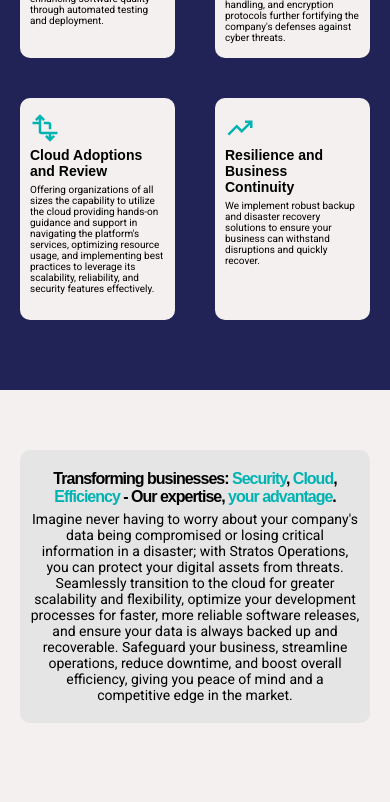
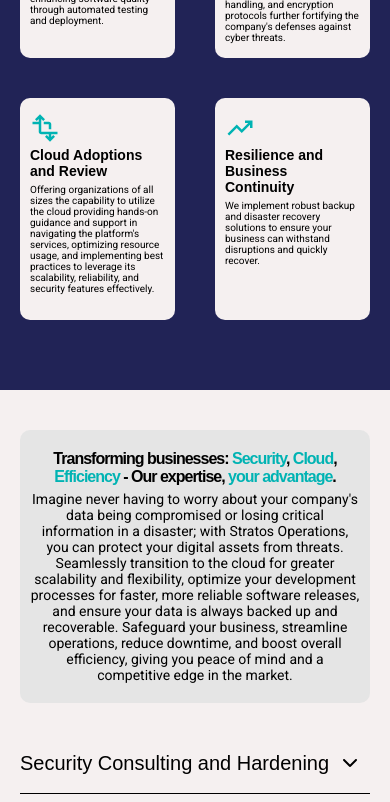
Before and after one commit to propitive/stratos-ops, a React (Create React App) app: page / in a window 390 px wide. Shown: the part 1156-1958 px from the top of the page. Built offline with nearby package versions, Linux system fonts and the light colour scheme; a web font is replaced by a local one.

Commit message:
main services text responsive now

```diff
--- a/src/components/MainServices/MainServices.css
+++ b/src/components/MainServices/MainServices.css
@@ -109,6 +109,7 @@
   .main-services {
   }
   .main-services__text {
+    margin: 100px 0 90px;
   }
   .main-services__text-container {
   }
@@ -146,6 +147,7 @@
   .main-services {
   }
   .main-services__text {
+    margin: 90px 0 80px;
   }
   .main-services__text-container {
   }
@@ -193,6 +195,7 @@
   .main-services {
   }
   .main-services__text {
+    margin: 80px 0 70px;
   }
   .main-services__text-container {
     flex-direction: column;
@@ -216,6 +219,7 @@
   .main-services {
   }
   .main-services__text {
+    margin: 70px 0 60px;
   }
   .main-services__text-container {
     gap: 15px;
@@ -233,7 +237,7 @@
   .main-services {
   }
   .main-services__text {
-    margin: 80px 0 80px;
+    margin: 60px 0 50px;
   }
   .main-services__text-container {
   }
@@ -269,6 +273,7 @@
   }
   .main-services__text {
     padding: 20px 0 20px;
+    margin: 50px 0 40px;
   }
   .main-services__text-container {
   }
@@ -285,6 +290,7 @@
   .main-services {
   }
   .main-services__text {
+    margin: 40px 0 30px;
   }
   .main-services__text-container {
     gap: 5px;
```
